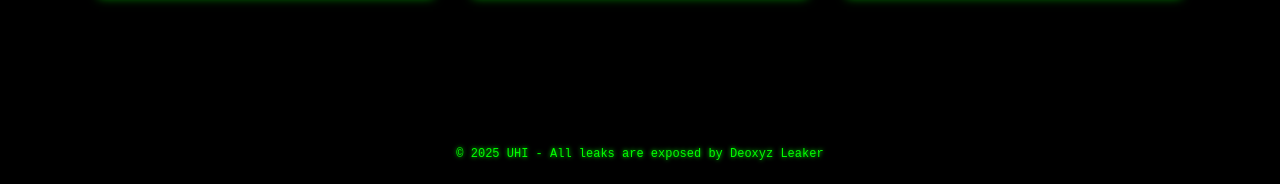
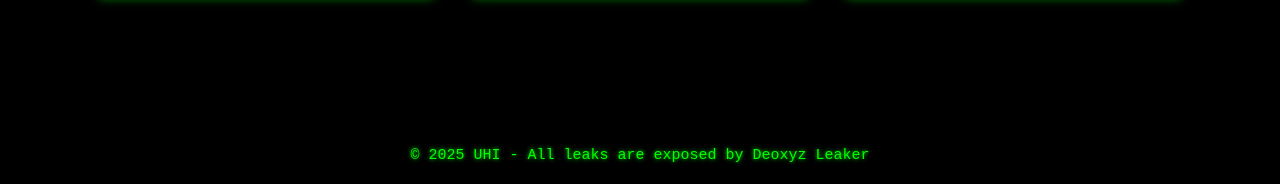
Before and after one commit to UNKNOWHATIDENTIFIED/UAI.github.io, a plain HTML site: page index.html in a window 1280 px wide. Shown: the part 884-1068 px from the top of the page. Drawn offline with Linux system fonts and the light colour scheme.

Commit message:
Update index.html

```diff
--- a/index.html
+++ b/index.html
@@ -90,7 +90,7 @@
       text-align: center;
       padding: 20px 0;
       color: #00ff00;
-      font-size: 12px;
+      font-size: 15px;
       margin-top: 70px;
     }
   </style>
```
